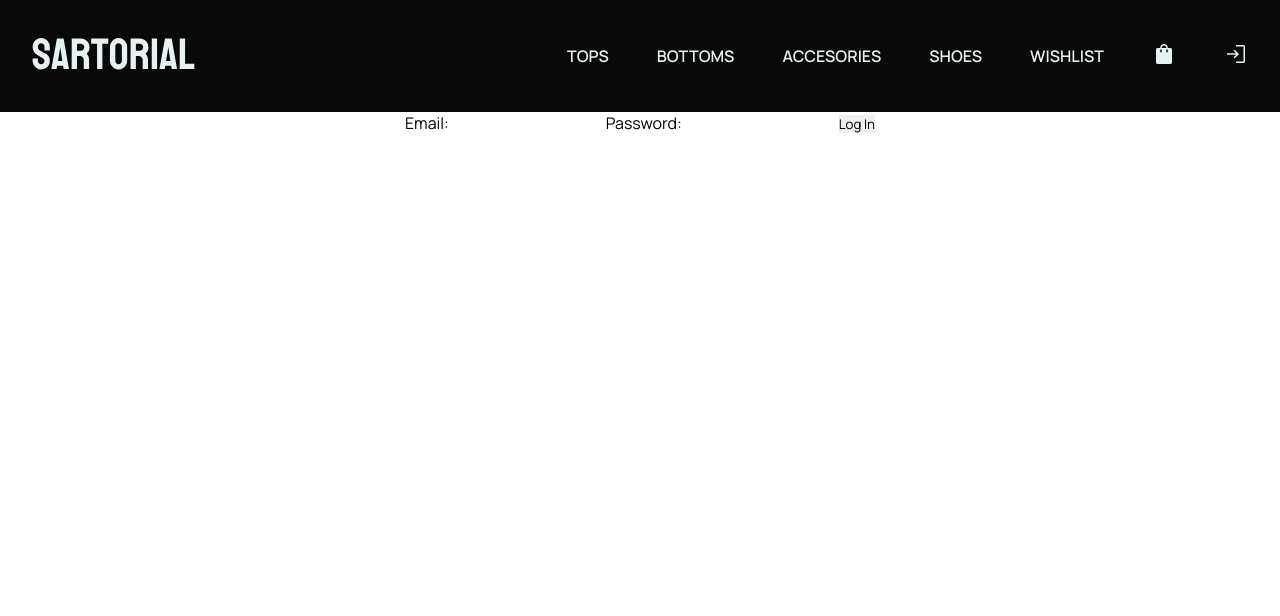
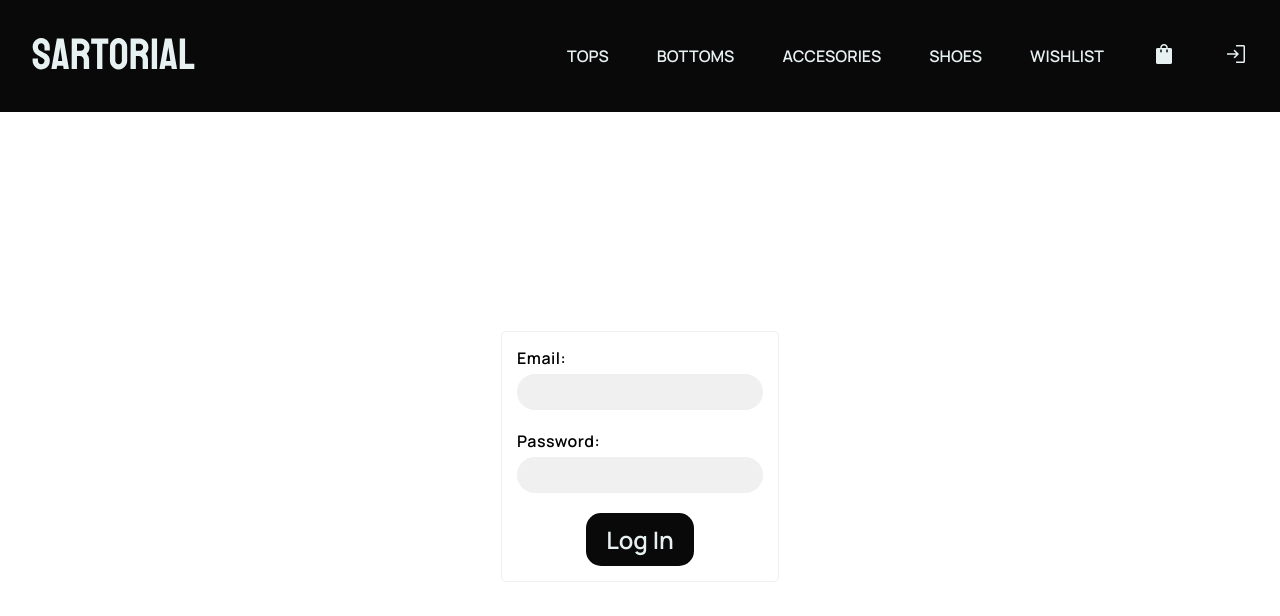
Before and after one commit to essequie1/React-e-commerce, a React (Vite) app: page /login in a window 1280 px wide. Shown: the top 616 px of the page. Built offline with nearby package versions, Linux system fonts and the light colour scheme; no server answers; the database is empty.

Commit message:
Login form styled

```diff
--- a/src/components/LogIn.jsx
+++ b/src/components/LogIn.jsx
@@ -4,6 +4,7 @@ import { useNavigate } from 'react-router-dom';
 import { logIn } from '../services/auth';
 import { userContext } from '../context/userContext';
 import { getUserData } from '../services/firestore';
+import '../scss/LogIn.scss';
 
 const LogIn = () => {
   const { addUserData } = useContext(userContext);
@@ -34,8 +35,8 @@ const LogIn = () => {
   };
 
   return (
-    <div>
-      <form onSubmit={e => handleSubmit(e)}>
+    <div className="login">
+      <form className="login__form" onSubmit={e => handleSubmit(e)}>
         <label>
           Email:
           <input value={formData.email} type="email" name="email" id="email" onChange={e => handleOnChange(e)} />
--- /dev/null
+++ b/src/scss/LogIn.scss
@@ -0,0 +1,44 @@
+@import './master';
+
+.login {
+  width: 100svw;
+  height: calc(100svh - 7rem);
+  display: flex;
+  align-items: center;
+  justify-content: center;
+  &__form {
+    display: flex;
+    align-items: center;
+    flex-direction: column;
+    border: 1px solid $grey;
+    border-radius: 5px;
+    gap: 20px;
+    padding: 15px;
+    label {
+      font-size: 1rem;
+      font-weight: 600;
+      letter-spacing: 0.5px;
+      display: flex;
+      flex-direction: column;
+      input {
+        background-color: $grey;
+        border-radius: 25px;
+        padding: 5px 15px;
+        margin-top: 5px;
+        font-size: 1.15rem;
+      }
+    }
+  }
+  button {
+    justify-self: center;
+    grid-area: button;
+    background-color: $black;
+    font-weight: 600;
+    font-size: $md;
+    border-radius: 15px;
+    padding: 10px 20px;
+    cursor: pointer;
+    color: $white;
+    width: fit-content;
+  }
+}
```
